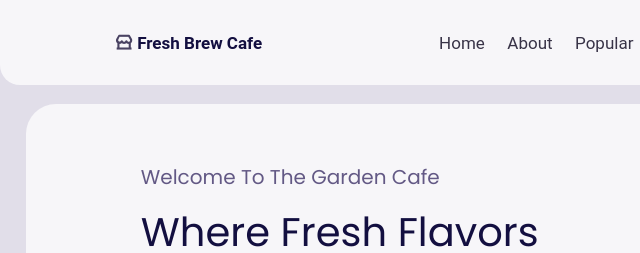
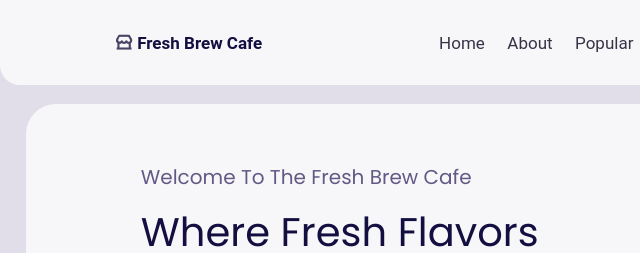
Before and after one commit to Yashik-12/Cafe-Template, a plain HTML site: page index.html in a window 1280 px wide. Shown: the top 253 px of the page, 0-640 px from the left. Drawn offline with nearby package versions, Linux system fonts and the light colour scheme.

Commit message:
Changes done

```diff
--- a/index.html
+++ b/index.html
@@ -165,7 +165,7 @@
             <section class="home" id="home">
 
                 <div class="content">
-                    <span>Welcome to The Garden Cafe</span>
+                    <span>Welcome to The Fresh Brew Cafe</span>
                     <h3>Where Fresh Flavors Bloom and Come Together.</h3>
                     <p>Experience fresh, farm-to-table cuisine in our garden-inspired cafe. Come for the food, stay for
                         the
```
